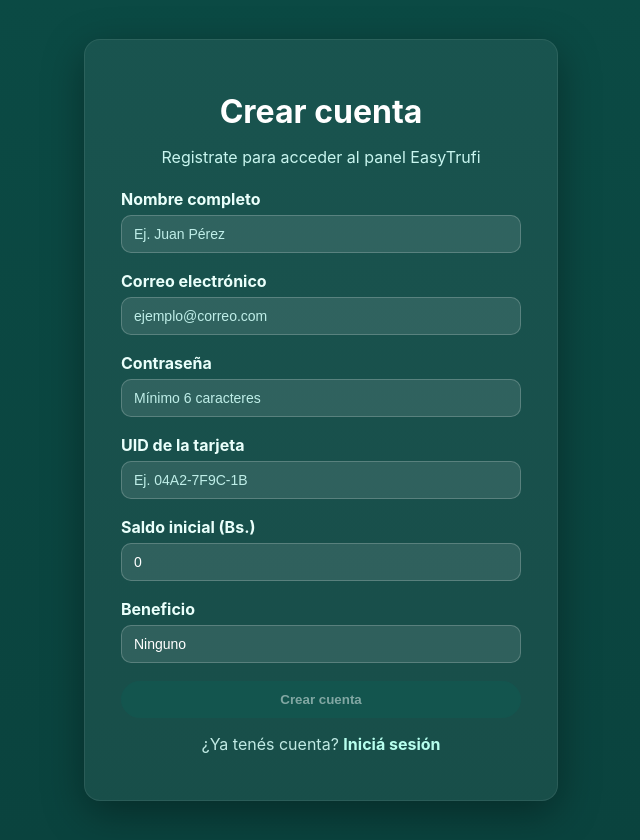
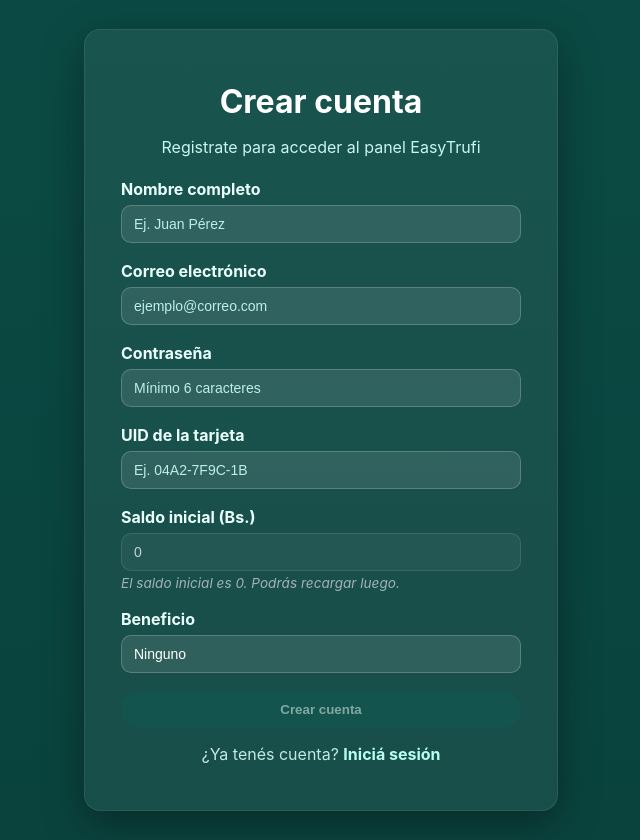
Before and after one commit to CarlosIriarte2004/PrepProyectos-EasyTrufi, an Angular app: page /registro in a window 1280 px wide. Shown: the whole page, without its empty margins (319-959 px from the left). Built offline with nearby package versions, Linux system fonts and the light colour scheme.

Commit message:
feat(registro): saldo inicial bloqueado en 0 y estilo visual sutil para campo deshabilitado

```diff
--- a/src/app/app/features/auth/pages/registro/registro.css
+++ b/src/app/app/features/auth/pages/registro/registro.css
@@ -110,3 +110,28 @@ select option:hover {
   background-color: #c8f5ef;
   color: #06322f;
 }
+
+/* Campo bloqueado (saldo inicial) */
+input[disabled],
+input[readonly] {
+  background-color: rgba(255, 255, 255, 0.05); /* gris/verde muy suave */
+  color: #c9d1d9; /* texto gris claro */
+  border: 1px solid rgba(255, 255, 255, 0.1);
+  cursor: not-allowed;
+}
+
+/* Evitar que parezca error al tener focus */
+input[disabled]:focus,
+input[readonly]:focus {
+  outline: none;
+  box-shadow: none;
+}
+
+/* Texto explicativo debajo */
+.hint {
+  display: block;
+  font-size: 0.85rem;
+  color: #a1b2b8; /* gris azulado suave */
+  margin-top: 4px;
+  font-style: italic;
+}
--- a/src/app/app/features/auth/pages/registro/registro.html
+++ b/src/app/app/features/auth/pages/registro/registro.html
@@ -40,18 +40,27 @@
         <input id="uidTarjeta" type="text" formControlName="uidTarjeta" placeholder="Ej. 04A2-7F9C-1B" />
         <div class="error" *ngIf="form.get('uidTarjeta')?.touched && form.get('uidTarjeta')?.invalid">
           <small *ngIf="form.get('uidTarjeta')?.errors?.['required']">El UID es obligatorio.</small>
-          <small *ngIf="form.get('uidTarjeta')?.errors?.['pattern']">Formato inválido (6–32, letras/números y - : _).</small>
+          <small *ngIf="form.get('uidTarjeta')?.errors?.['pattern']">
+            Formato inválido (3–40, letras/números y - : _).
+          </small>
         </div>
       </div>
 
-      <!-- Saldo -->
+      <!-- Saldo (bloqueado) -->
       <div class="form-group">
         <label for="saldo">Saldo inicial (Bs.)</label>
-        <input id="saldo" type="number" formControlName="saldo" min="0" step="0.01" placeholder="0.00" />
-        <div class="error" *ngIf="form.get('saldo')?.touched && form.get('saldo')?.invalid">
-          <small *ngIf="form.get('saldo')?.errors?.['required']">El saldo es obligatorio.</small>
-          <small *ngIf="form.get('saldo')?.errors?.['min']">No puede ser negativo.</small>
-        </div>
+        <input
+          id="saldo"
+          type="number"
+          formControlName="saldo"
+          [readonly]="true"
+          [disabled]="true"
+          min="0"
+          step="0.01"
+          placeholder="0.00"
+          aria-label="Saldo inicial fijo en 0"
+        />
+        <small class="hint">El saldo inicial es 0. Podrás recargar luego.</small>
       </div>
 
       <!-- Beneficio -->
@@ -63,10 +72,10 @@
           <option value="tercera_edad">Adulto mayor</option>
           <option value="discapacidad">Discapacidad</option>
         </select>
-      <div class="error" *ngIf="form.get('beneficio')?.touched && form.get('beneficio')?.invalid">
-    <small>Seleccioná un beneficio.</small>
-  </div>
-</div>
+        <div class="error" *ngIf="form.get('beneficio')?.touched && form.get('beneficio')?.invalid">
+          <small>Seleccioná un beneficio.</small>
+        </div>
+      </div>
 
       <button class="btn" type="submit" [disabled]="form.invalid">Crear cuenta</button>
     </form>
--- a/src/app/app/features/auth/pages/registro/registro.ts
+++ b/src/app/app/features/auth/pages/registro/registro.ts
@@ -23,7 +23,10 @@ export class RegistroComponent {
       email: ['', [Validators.required, Validators.email]],
       password: ['', [Validators.required, Validators.minLength(6)]],
       uidTarjeta: ['', [Validators.required, Validators.pattern(/^[A-Za-z0-9\-:_]{3,40}$/)]],
-      saldo: [0, [Validators.required, Validators.min(0)]],
+
+      // ✅ Saldo bloqueado en 0 (no editable y no participa en validación)
+      saldo: this.fb.control({ value: 0, disabled: true }),
+
       beneficio: ['ninguno', [Validators.required]]
     });
   }
@@ -34,20 +37,21 @@ export class RegistroComponent {
       return;
     }
 
-    // MockAPI genera el ID automáticamente, por eso omitimos 'id'
+    // getRawValue incluye controles deshabilitados, pero igual forzamos 0 por seguridad
+    const raw = this.form.getRawValue();
+
     const payload: Omit<UserDTO, 'id'> = {
-      nombre: this.form.value.nombre!,
-      email: this.form.value.email!,
-      password: this.form.value.password!,
-      uidTarjeta: this.form.value.uidTarjeta!,
-      saldo: this.form.value.saldo ?? 0,
-      beneficio: this.form.value.beneficio ?? 'ninguno',
+      nombre: raw['nombre']!,
+      email: raw['email']!,
+      password: raw['password']!,
+      uidTarjeta: raw['uidTarjeta']!,
+      saldo: 0, // 🔒 fuerza 0
+      beneficio: raw['beneficio'] ?? 'ninguno',
       createdAt: new Date().toISOString()
     };
 
     this.usersApi.create(payload).subscribe({
       next: (user) => {
-        // Guardar sesión local y navegar al panel
         this.auth.registerDemo(user);
       },
       error: (err) => {
```
